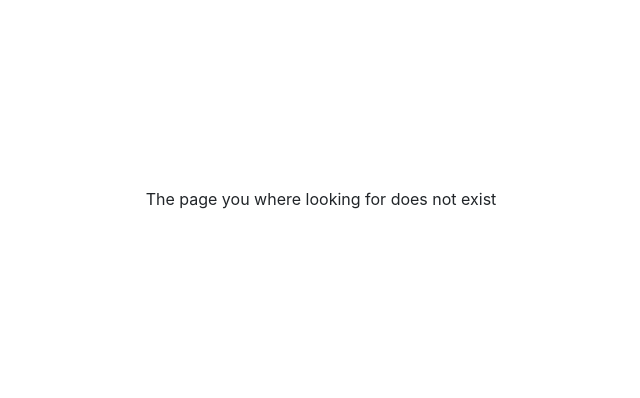
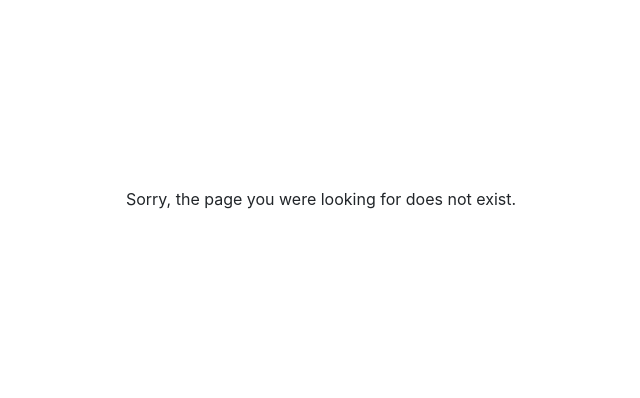
Before and after one commit to SamEads/niner_exchange, a Flask app: page /error in a window 1280 px wide. Shown: the part 105-503 px from the top of the page, without its empty margins (319-959 px from the left). Run offline with Flask 3, Linux system fonts and the light colour scheme; some libraries are stand-ins or nearby versions.

Commit message:
Error page

```diff
--- a/templates/error.html
+++ b/templates/error.html
@@ -5,7 +5,9 @@
 {% block content %}
 <div class = "center_input">
 
-    The page you where looking for does not exist
+    Sorry, the page you were looking for does not exist.
+
+
 
 </div>
 
```
